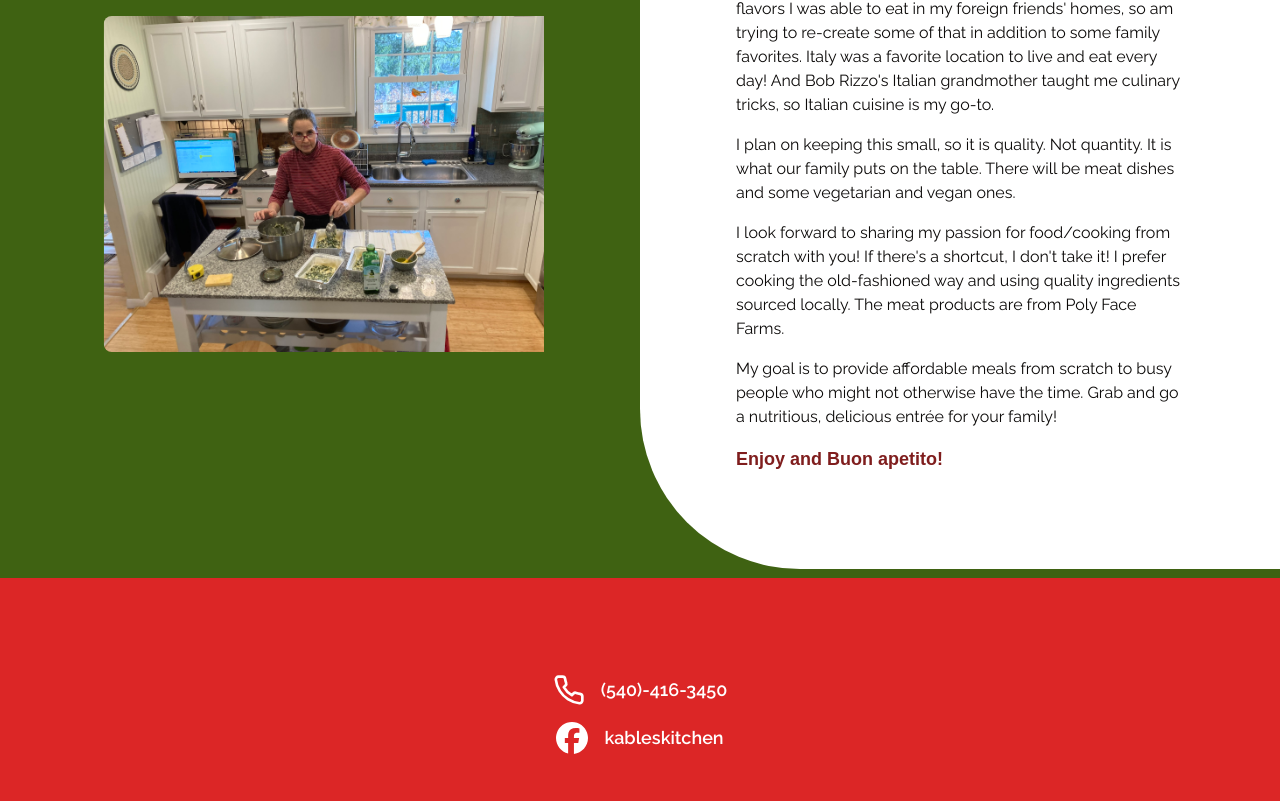
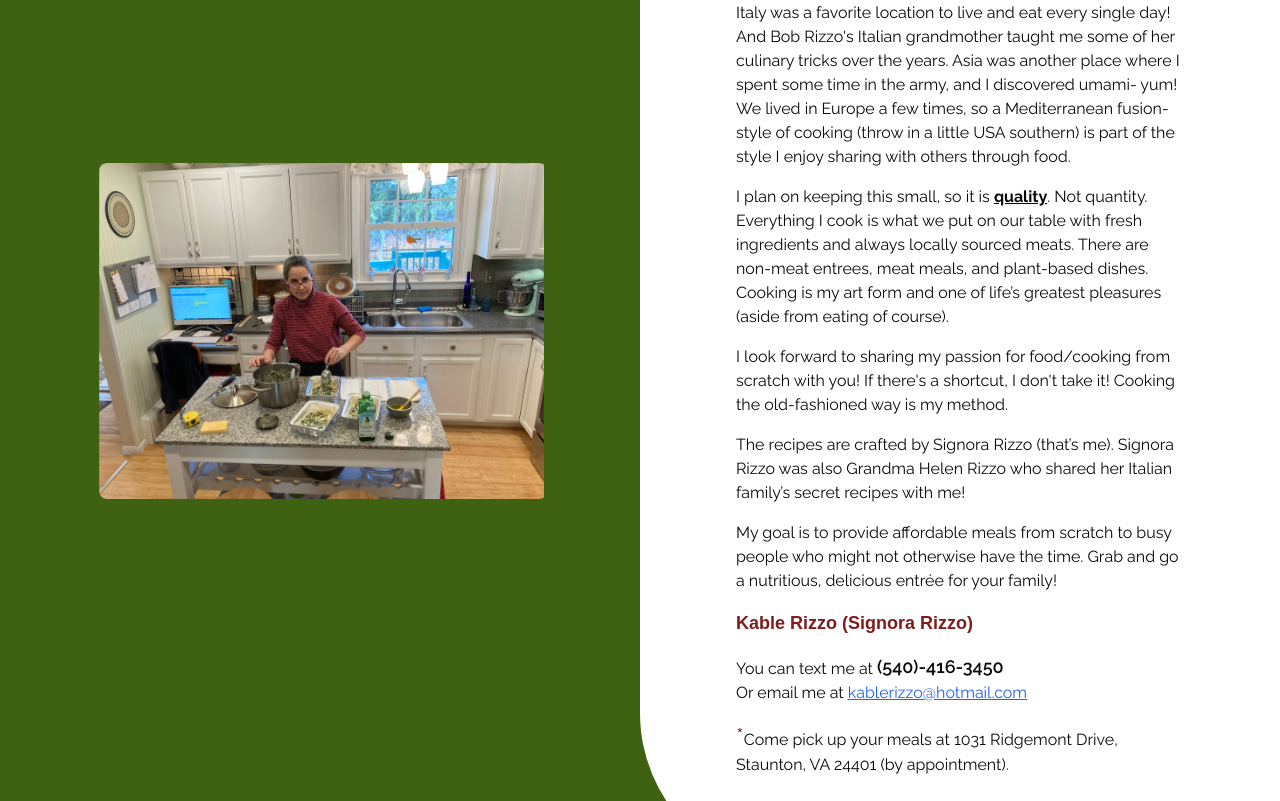
Before and after one commit to robtrizzo/kableskitchen, a Next.js app: page / in a window 1280 px wide. Shown: the part 539-1340 px from the top of the page. Built offline with nearby package versions, Linux system fonts and the light colour scheme; a web font is replaced by a local one.

Commit message:
change veg lentil ingredients & homepage message

```diff
--- a/app/menu/page.tsx
+++ b/app/menu/page.tsx
@@ -207,10 +207,10 @@ export default async function Page() {
             </p>
             <p>
               <b>Vegetable version:</b>
-              Lentils, carrots, celery, peas, onions, garlic, thyme, rosemary,
-              tomato paste, red wine, tahini, soy sauce, paprika, potatoes,
-              olive oil, coconut milk, nutritional yeast, vegan butter, balsamic
-              vinegar, salt, pepper.
+              Lentils, carrots, celery, peas, onions, potatoes, garlic, thyme,
+              rosemary, tomato paste, red wine, tahini, soy sauce, paprika,
+              olive oil, coconut milk, nutritional yeast, balsamic vinegar,
+              Worcestershire sauce, salt, pepper.
             </p>
           </div>
         </div>
--- a/app/page.tsx
+++ b/app/page.tsx
@@ -63,28 +63,41 @@ export default function Home() {
             <h2
               className={`text-3xl text-red-900 font-semibold ${edu_vic_wa_nt_beginner.className}`}
             >
-              A message from Signora Kable Rizzo
+              Welcome to Kable’s Kitchen!
             </h2>
             <p className="mt-4">
-              Kable&#39;s Kitchen started as a hobby. Always cooking. Always
-              trying recipes from places we&#39;ve been fortunate to live (all
-              over the place with military). I loved the international foods /{' '}
-              flavors I was able to eat in my foreign friends&#39; homes, so am
-              trying to re-create some of that in addition to some family
-              favorites. Italy was a favorite location to live and eat every
-              day! And Bob Rizzo&#39;s Italian grandmother taught me culinary
-              tricks, so Italian cuisine is my go-to.
+              Kable&#39;s Kitchen started as a hobby. Always cooking and cooking
+              for others. I love to re-create flavors from meals I’ve eaten from
+              military travels, from international friends&#39; kitchens, and
+              from family recipes handed down.
             </p>
             <p className="mt-4">
-              I plan on keeping this small, so it is quality. Not quantity. It
-              is what our family puts on the table. There will be meat dishes
-              and some vegetarian and vegan ones.
+              Italy was a favorite location to live and eat every single day!
+              And Bob Rizzo&#39;s Italian grandmother taught me some of her
+              culinary tricks over the years. Asia was another place where I
+              spent some time in the army, and I discovered umami- yum! We lived
+              in Europe a few times, so a Mediterranean fusion-style of cooking
+              (throw in a little USA southern) is part of the style I enjoy
+              sharing with others through food.
+            </p>
+            <p className="mt-4">
+              I plan on keeping this small, so it is{' '}
+              <span className="font-bold underline">quality</span>. Not
+              quantity. Everything I cook is what we put on our table with fresh
+              ingredients and always locally sourced meats. There are non-meat
+              entrees, meat meals, and plant-based dishes. Cooking is my art
+              form and one of life’s greatest pleasures (aside from eating of
+              course).
             </p>
             <p className="mt-4">
               I look forward to sharing my passion for food/cooking from scratch
-              with you! If there&#39;s a shortcut, I don&#39;t take it! I prefer
-              cooking the old-fashioned way and using quality ingredients
-              sourced locally. The meat products are from Poly Face Farms.
+              with you! If there&#39;s a shortcut, I don&#39;t take it! Cooking
+              the old-fashioned way is my method.
+            </p>
+            <p className="mt-4">
+              The recipes are crafted by Signora Rizzo (that’s me). Signora
+              Rizzo was also Grandma Helen Rizzo who shared her Italian family’s
+              secret recipes with me!
             </p>
             <p className="mt-4">
               My goal is to provide affordable meals from scratch to busy people
@@ -94,7 +107,26 @@ export default function Home() {
             <p
               className={`mt-4 text-lg text-red-900 font-semibold ${edu_vic_wa_nt_beginner.className}`}
             >
-              Enjoy and Buon apetito!
+              Kable Rizzo (Signora Rizzo)
+            </p>
+            <p className="mt-4 flex items-end gap-1">
+              You can text me at{' '}
+              <Link href="tel:5404163450">
+                <p className="font-semibold text-lg">(540)-416-3450</p>
+              </Link>
+            </p>
+            <p className="flex items-end gap-1">
+              Or email me at{' '}
+              <div className="underline text-blue-600 active:text-purple-600">
+                <Link href="mailto:kablerizzo@hotmail.com">
+                  kablerizzo@hotmail.com
+                </Link>
+              </div>
+            </p>
+            <p className="mt-4">
+              <span className="text-2xl text-red-900">*</span>Come pick up your
+              meals at 1031 Ridgemont Drive, Staunton, VA 24401 (by
+              appointment).
             </p>
           </div>
         </div>
```
